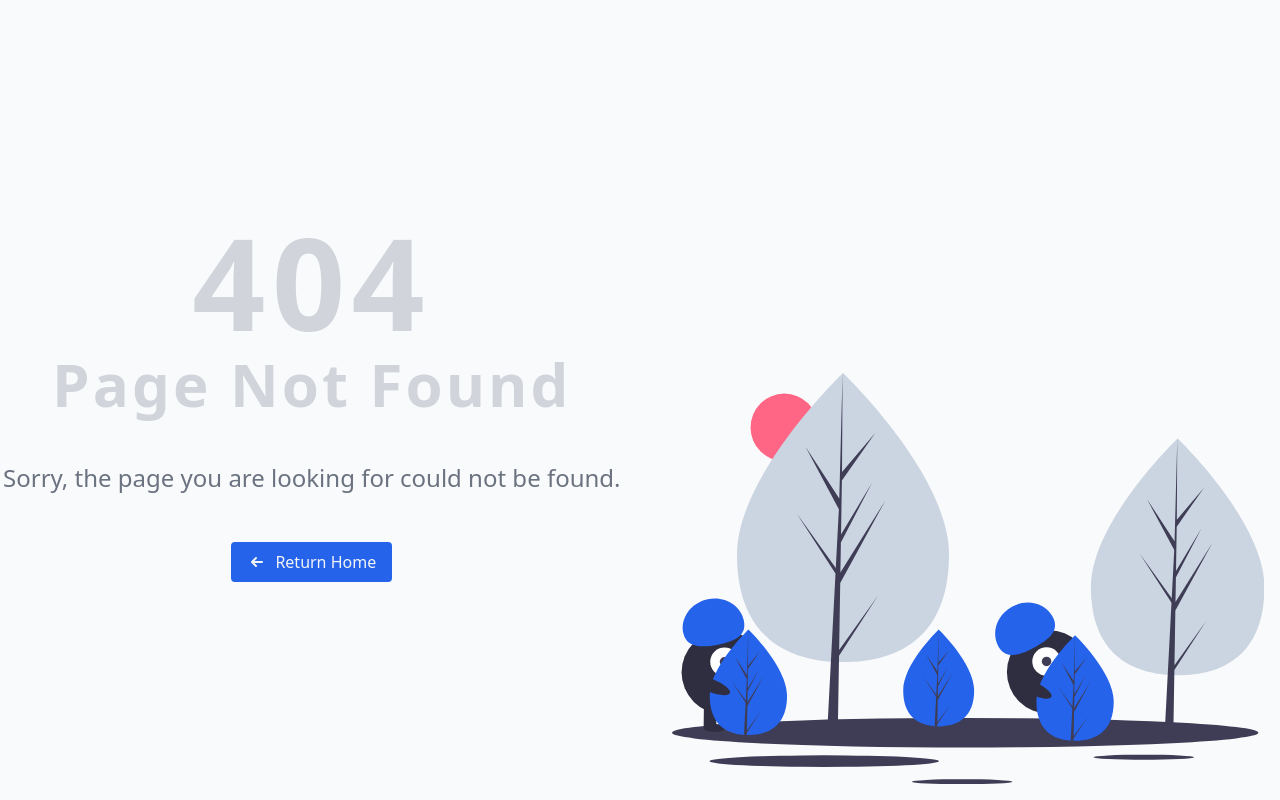
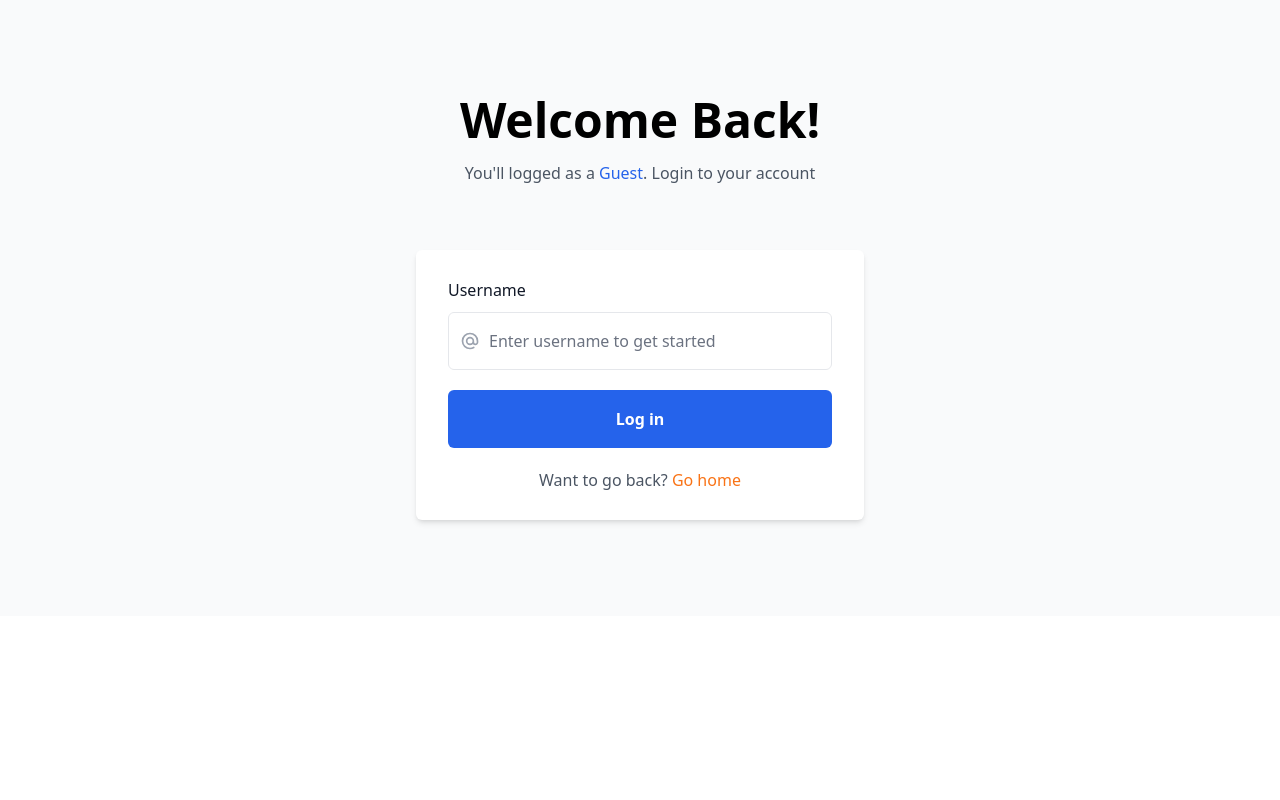
Before and after one commit to Anthony-0801/react-vite-learnings, a React (Vite) app: page /useContext in a window 1280 px wide. Before the commit this address had no page. Built offline with nearby package versions, Linux system fonts and the light colour scheme.

Commit message:
feat: implement UserContext for user state management and add Login and HeroPage components

```diff
--- a/src/App.jsx
+++ b/src/App.jsx
@@ -6,13 +6,15 @@ import { RouteHome } from "./components/navigate/routing-examples/RouteHome";
 import { RouteNested } from "./components/navigate/routing-examples/RouteNested";
 import { RouteMix } from "./components/navigate/routing-examples/RouteMix";
 import { RouteMixFormResult } from "./components/navigate/routing-examples/RouteMixFormResult";
-
+import { createContext, useState } from "react";
+import { Login } from "./components/context/Login";
+import { HeroPage } from "./components/context/HeroPage";
+import { UserProvider } from "./components/context/UserContext";
 export default function App() {
   return (
     <>
-      {/* <Homepage /> */}
-      {/* <TodoList /> */}
       <BrowserRouter>
+        <UserProvider>
           <Routes>
             <Route path="/" element={<Homepage />} />
             <Route path="/todo-list" element={<TodoList />} />
@@ -21,9 +23,12 @@ export default function App() {
             </Route>
             <Route path="/mix-routes" element={<RouteMix />} />
             <Route path="/useLocation" element={<RouteMixFormResult />} />
+            <Route path="/useContext" element={<Login />} />
+            <Route path="/home" element={<HeroPage />} />
             <Route path="*" element={<NotFoundComponent />} />
           </Routes>
+        </UserProvider>
       </BrowserRouter>
     </>
-  )
+  );
 }
--- a/src/components/Homepage.jsx
+++ b/src/components/Homepage.jsx
@@ -10,6 +10,7 @@ import LevelSeven from './levels/LevelSeven';
 import { Navigate } from 'react-router-dom';
 import { NavigateToTodoList } from './navigate/NavigateToTodoList';
 import { LevelEight } from './levels/LevelEight';
+import { LevelNine } from './levels/LevelNine';
 
 const regions = [
     {
@@ -83,8 +84,19 @@ const regions = [
         date: 'March 18, 2025',
         title: 'Routing using React Router',
         Component: <LevelEight />,
+    },
+    {
+        id: 10,
+        imgSrc: 'https://img.freepik.com/free-photo/anime-style-clouds_23-2151071795.jpg?t=st=1742530478~exp=1742534078~hmac=bd2fdee8a05d3d5f034bfe84d987d8b553d6ee34577b8d505e6063cd896b2286&w=2000',
+        level: 'Level 9',
+        date: 'March 23, 2025',
+        title: 'Using Context API',
+        Component: <LevelNine />,
+    },
 
-    }
+    //imgSrc: 'https://img.freepik.com/free-photo/anime-style-clouds_23-2151071795.jpg?t=st=1742530478~exp=1742534078~hmac=bd2fdee8a05d3d5f034bfe84d987d8b553d6ee34577b8d505e6063cd896b2286&w=2000',
+    //imgSrc: 'https://img.freepik.com/free-photo/cartoon-style-summer-scene-with-beach_23-2151068392.jpg?t=st=1742535542~exp=1742539142~hmac=c25749c60e65d0eea20b608fe4b1d1c007d22220b6fd34647bd627d4dfa7309e&w=996',
+    //imgSrc: 'https://img.freepik.com/premium-photo/idyllic-beach-fantastic-day_636537-345028.jpg?w=2000',
 
 ];
 
--- /dev/null
+++ b/src/components/context/HeroPage.jsx
@@ -0,0 +1,52 @@
+import React, { useContext } from "react";
+import { useNavigate } from "react-router-dom";
+import { UserContext } from "./UserContext";
+
+export const HeroPage = () => {
+    const { user } = useContext(UserContext);
+    const navigate = useNavigate();
+
+  return (
+    <section className="pt-10 bg-gray-100 sm:pt-16 lg:pt-24">
+      <div className="px-4 mx-auto sm:px-6 lg:px-8 max-w-7xl">
+        <div className="max-w-2xl mx-auto text-center">
+          <h2 className="text-3xl font-bold leading-tight text-black sm:text-4xl lg:text-5xl lg:leading-tight">
+            Welcome to the team, <span className="text-blue-600">{user}</span>!
+          </h2>
+          <p className="mt-6 text-lg text-gray-900">
+            Real humans are here to help you build your brand.
+          </p>
+          <a
+            onClick={() => navigate("/")}
+            className="inline-flex items-center justify-center px-6 py-4 mt-12 text-base font-semibold text-white transition-all duration-200 bg-blue-600 border border-transparent rounded-md hover:bg-blue-700 focus:bg-blue-700"
+            role="button"
+          >
+            <svg
+              className="w-5 h-5 mr-2 -ml-1"
+              xmlns="http://www.w3.org/2000/svg"
+              fill="none"
+              viewBox="0 0 24 24"
+              stroke="currentColor"
+            >
+              <path
+                strokeLinecap="round"
+                strokeLinejoin="round"
+                strokeWidth="2"
+                d="M8 12h.01M12 12h.01M16 12h.01M21 12c0 4.418-4.03 8-9 8a9.863 9.863 0 01-4.255-.949L3 20l1.395-3.72C3.512 15.042 3 13.574 3 12c0-4.418 4.03-8 9-8s9 3.582 9 8z"
+              />
+            </svg>
+            Go home
+          </a>
+        </div>
+      </div>
+
+      <div className="container mx-auto 2xl:px-12">
+        <img
+          className="w-full mt-6"
+          src="https://cdn.rareblocks.xyz/collection/celebration/images/team/4/group-of-people.png"
+          alt=""
+        />
+      </div>
+    </section>
+  );
+};
--- /dev/null
+++ b/src/components/context/Login.jsx
@@ -0,0 +1,94 @@
+import React, { useContext, useState } from "react";
+import { useNavigate } from "react-router-dom";
+import { UserContext } from "./UserContext";
+
+export const Login = () => {
+  const { user, setUser } = useContext(UserContext);
+  const [username, setUsername] = useState("");
+  const navigate = useNavigate();
+
+  function handleSubmit(e) {
+    e.preventDefault();
+    setUser(username);
+    navigate("/home");
+  }
+
+  return (
+    <section className="py-10 bg-gray-50 sm:py-16 lg:py-24">
+      <div className="px-4 mx-auto max-w-7xl sm:px-6 lg:px-8">
+        <div className="max-w-2xl mx-auto text-center">
+          <h2 className="text-3xl font-bold leading-tight text-black sm:text-4xl lg:text-5xl">
+            Welcome Back!
+          </h2>
+          <p className="max-w-xl mx-auto mt-4 text-base leading-relaxed text-gray-600">
+            You'll logged as a <span className=" text-blue-600 ">{user}</span>. Login to your account
+          </p>
+        </div>
+
+        <div className="relative max-w-md mx-auto mt-8 md:mt-16">
+          <div className="overflow-hidden bg-white rounded-md shadow-md">
+            <div className="px-4 py-6 sm:px-8 sm:py-7">
+              <form onSubmit={handleSubmit}>
+                <div className="space-y-5">
+                  <div>
+                    <label className="text-base font-medium text-gray-900">
+                      {" "}
+                      Username{" "}
+                    </label>
+                    <div className="mt-2.5 relative text-gray-400 focus-within:text-gray-600">
+                      <div className="absolute inset-y-0 left-0 flex items-center pl-3 pointer-events-none">
+                        <svg
+                          className="w-5 h-5"
+                          xmlns="http://www.w3.org/2000/svg"
+                          fill="none"
+                          viewBox="0 0 24 24"
+                          stroke="currentColor"
+                        >
+                          <path
+                            strokeLinecap="round"
+                            strokeLinejoin="round"
+                            strokeWidth="2"
+                            d="M16 12a4 4 0 10-8 0 4 4 0 008 0zm0 0v1.5a2.5 2.5 0 005 0V12a9 9 0 10-9 9m4.5-1.206a8.959 8.959 0 01-4.5 1.207"
+                          />
+                        </svg>
+                      </div>
+
+                      <input
+                        type="text"
+                        placeholder="Enter username to get started"
+                        className="block w-full py-4 pl-10 pr-4 text-black placeholder-gray-500 transition-all duration-200 bg-white border border-gray-200 rounded-md focus:outline-none focus:border-blue-600 caret-blue-600"
+                        onChange={(e) => setUsername(e.target.value)}
+                      />
+                    </div>
+                  </div>
+
+                  <div>
+                    <button
+                      type="submit"
+                      className="inline-flex items-center justify-center w-full px-4 py-4 text-base font-semibold text-white transition-all duration-200 bg-blue-600 border border-transparent rounded-md focus:outline-none hover:bg-blue-700 focus:bg-blue-700"
+                    >
+                      Log in
+                    </button>
+                  </div>
+
+                  <div className="text-center">
+                    <p className="text-base text-gray-600">
+                      Want to go back?{" "}
+                      <a
+                        onClick={() => navigate("/")}
+                        title=""
+                        className="font-medium text-orange-500 transition-all duration-200 hover:text-orange-600 hover:underline"
+                      >
+                        Go home
+                      </a>
+                    </p>
+                  </div>
+                </div>
+              </form>
+            </div>
+          </div>
+        </div>
+      </div>
+    </section>
+  );
+};
--- /dev/null
+++ b/src/components/context/UserContext.jsx
@@ -0,0 +1,15 @@
+import React, { createContext, useState } from "react";
+
+const UserContext = createContext();
+
+function UserProvider({ children }) {
+  const [user, setUser] = useState("Guest");
+
+  return (
+    <UserContext.Provider value={{ user, setUser }}>
+      {children}
+    </UserContext.Provider>
+  );
+}
+
+export { UserContext, UserProvider };
--- /dev/null
+++ b/src/components/levels/LevelNine.jsx
@@ -0,0 +1,16 @@
+import React from 'react'
+import { useNavigate } from 'react-router-dom'
+
+export const LevelNine = () => {
+    const navigate = useNavigate();
+  return (
+    <div>
+        <button
+            className='bg-blue-800 w-full p-2 mx-2 rounded-md text-white font-font-semibold'
+            onClick={()=> navigate('/useContext')}
+        >
+            Navigate to using useContext
+        </button>
+    </div>
+  )
+}
```
Lines whose indentation alone changed are shown as unchanged.
